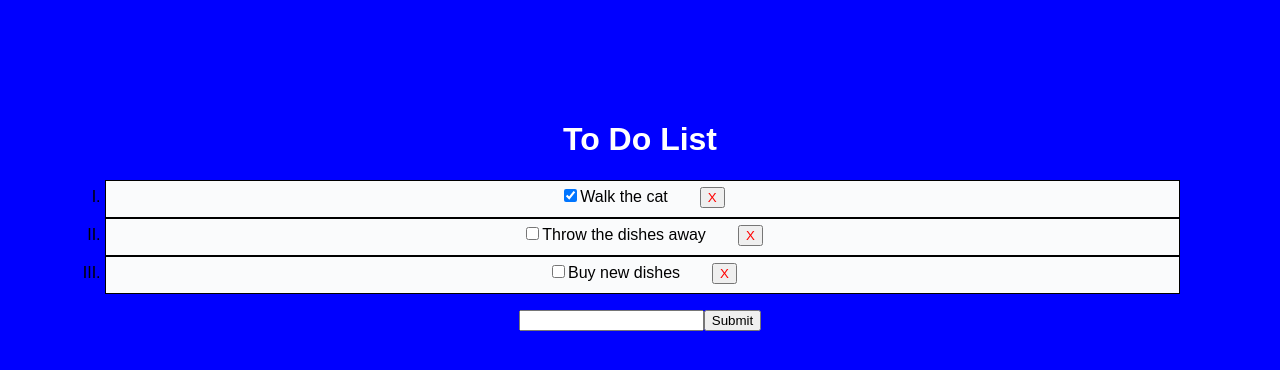
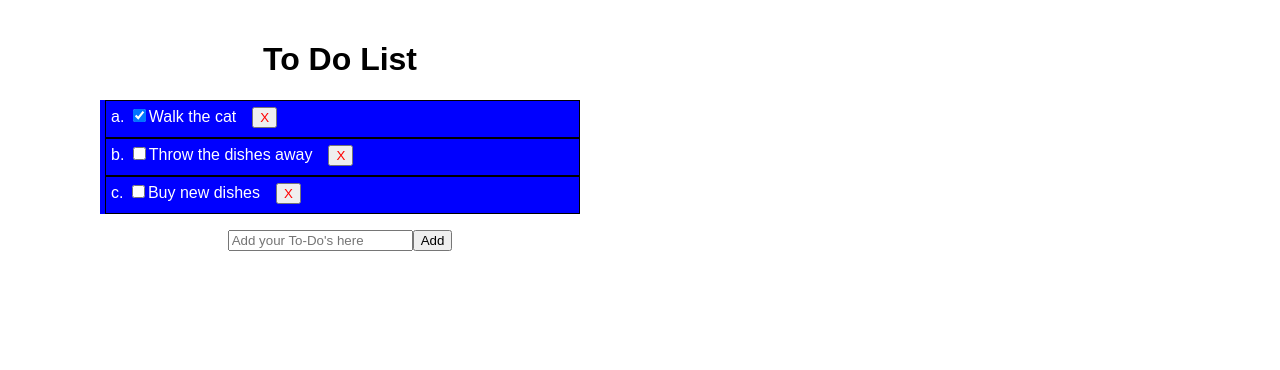
Before and after one commit to koopcodes/react-to-do, a React (Create React App) app: page / in a window 1280 px wide. Shown: the top 370 px of the page. Built offline with nearby package versions, Linux system fonts and the light colour scheme.

Commit message:
Final FINAL Commit Assignment 8 - Todo Events

```diff
--- a/src/App.js
+++ b/src/App.js
@@ -55,8 +55,8 @@ class App extends Component {
                     )}
                 </ol>
                 <form onSubmit={(e) => this.handleSubmit(e)} >
-                    <input type="text" value={this.state.newTodoDescription} onChange={(e) => this.handleChange(e)} />
-                    <input type="submit" />
+                    <input type="text" placeholder="Add your To-Do's here" value={this.state.newTodoDescription} onChange={(e) => this.handleChange(e)} />
+                    <input type="submit" value="Add" />
                 </form>
 
             </div>
--- a/src/index.css
+++ b/src/index.css
@@ -1,34 +1,41 @@
+.App {
+    width: 30rem;
+}
+
 body {
   margin: 0;
-  padding: 100px;
+  padding: 20px 100px 20px 100px;
   font-family: sans-serif;
-  background: blue;
+  background: white;
 }
 
 ol {
-    list-style-type: upper-roman;
-    list-style-position: outside;
+    list-style-type: lower-alpha;
+    list-style-position: inside;
     color: white;
     padding: 0;
     background: blue;
+
 }
 
 button {
     align-content: center;
-    margin: 0rem 0rem 0.25rem 2rem;
+    margin: 0rem 0rem 0.25rem 1rem;
     color: red;
+    align-content: flex-end;
 }
 
 li {
-    background: #fafbfc;
+    background: blue;
     padding: 5px;
     margin-left: 5px;
     padding: 5px;
     border: 1px solid rgb(0, 0, 0);
-    color: rgb(0, 0, 0);
+    color: white;
+    text-align: left;
 }
 
 h1 {
-    color:white;
-    background: blue;
+    color:black;
+    background: white;
 }
```
